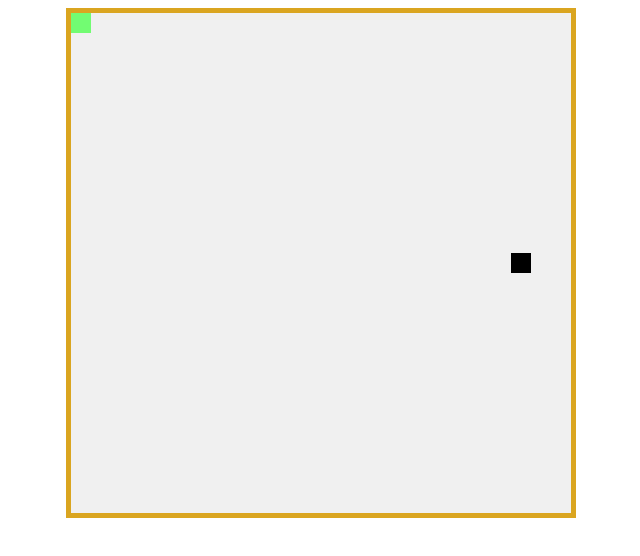
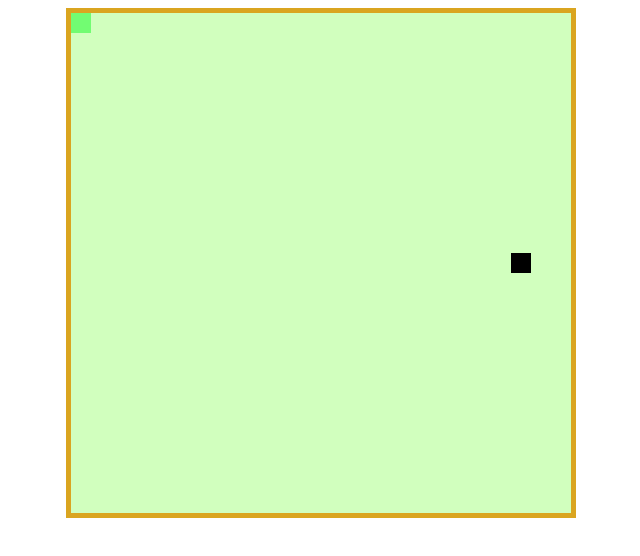
Before and after one commit to yousef-elahmed/Snake, a plain HTML site: page index.html in a window 1280 px wide. Shown: the whole page, without its empty margins (319-959 px from the left). Drawn offline with Linux system fonts and the light colour scheme.

Commit message:
green land

```diff
--- a/style.css
+++ b/style.css
@@ -1,7 +1,7 @@
 .container {
     width: 500px;
     height: 500px;
-    background-color: #f0f0f0;
+    background-color: #d1ffbe;
     position: relative;
     border: 5px solid goldenrod;
     margin: auto;
```
